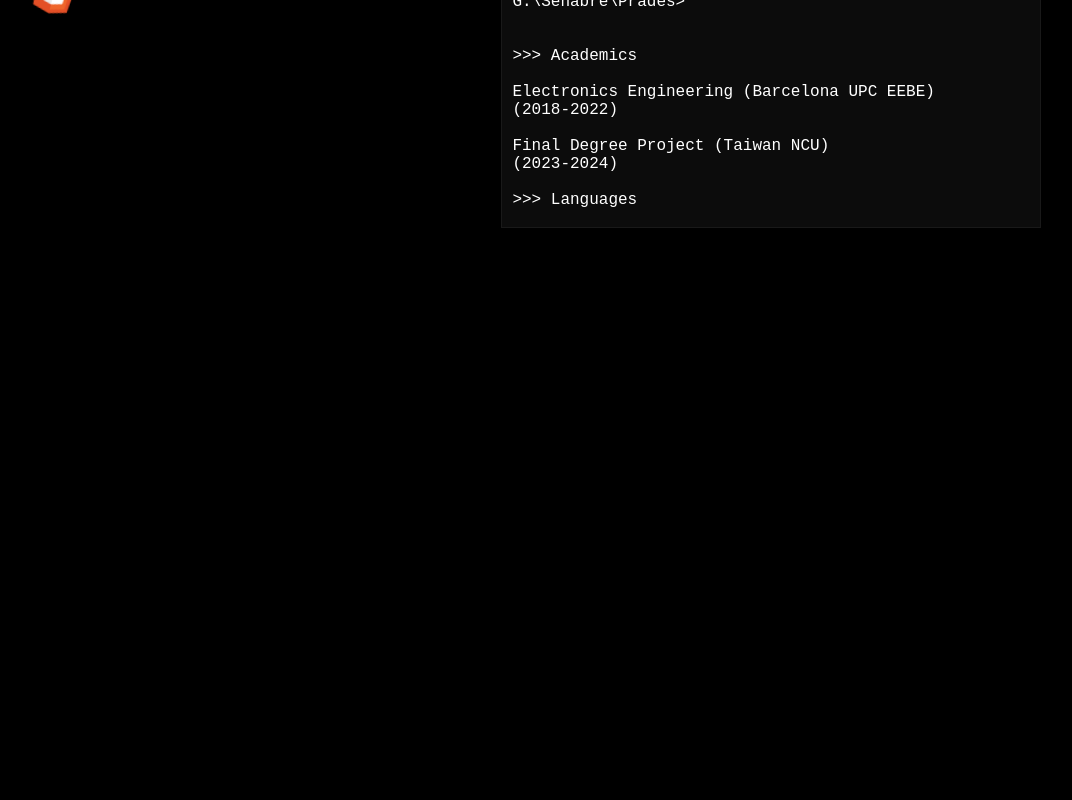
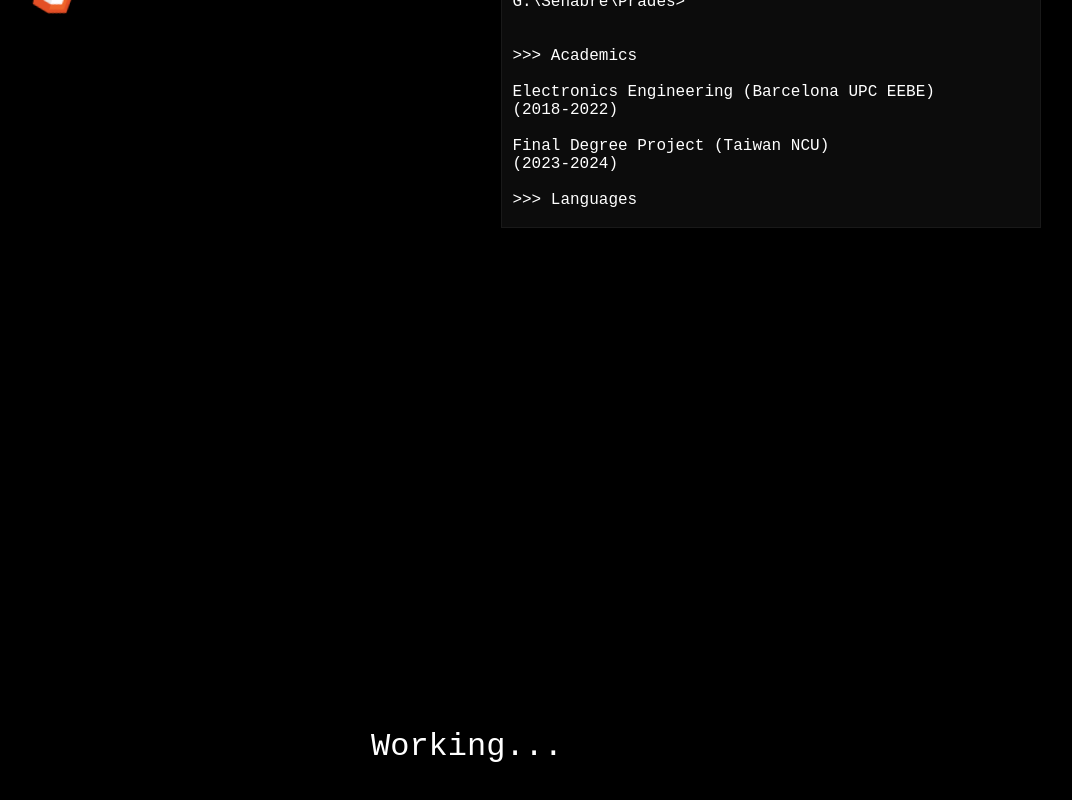
Before and after one commit to guillemsenabre/Portfolio-React, a React (Create React App) app in the folder frontend/: page / in a window 1280 px wide. Shown: the part 1275-2075 px from the top of the page, without its empty margins (173-1245 px from the left). Before the commit the page ends 1621 px from the top, so only its background shows below. Built offline with nearby package versions, Linux system fonts and the light colour scheme.

Commit message:
Add projects window css and js

```diff
--- a/frontend/src/App.js
+++ b/frontend/src/App.js
@@ -3,6 +3,7 @@ import Header from './components/Header.js';
 import Image1 from './components/Image1.js';
 import Text1 from './components/MainText.js';
 import Skills from './components/Skills';
+import Projects from './components/Projects';
 
 function App() {
   return (
@@ -14,6 +15,7 @@ function App() {
         <Image1 />
       </div>
         <Skills />
+        <Projects />
     </div>
   );
 }
--- /dev/null
+++ b/frontend/src/components/Projects.js
@@ -0,0 +1,11 @@
+import '../styles/Projects.css'
+
+function Projects () {
+    return (
+        <div className="projectsContainer" id="projectsWindow">
+            <h1 className='projectsText'>Working...</h1>
+        </div>
+    );
+}
+
+export default Projects;
--- /dev/null
+++ b/frontend/src/styles/Projects.css
@@ -0,0 +1,12 @@
+.projectsContainer {
+    width: 100%;
+    height: 100vh;
+    display: flex;
+    justify-content: center;
+    align-items: center;
+}
+
+.projectsText {
+    font-weight: lighter;
+    color: white;
+}
```
